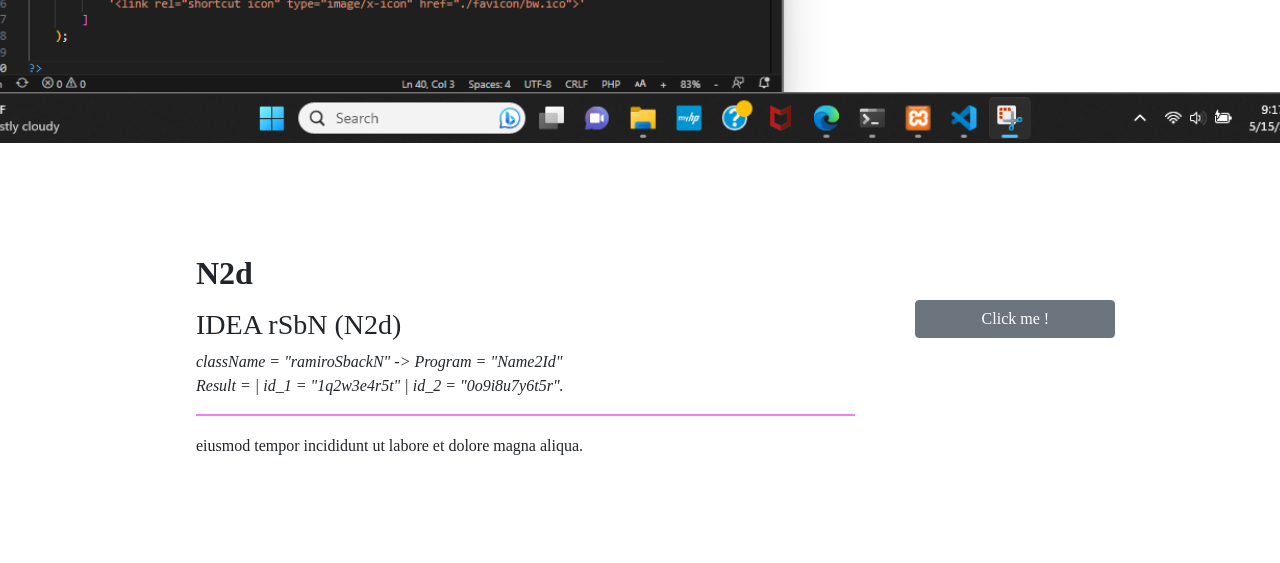
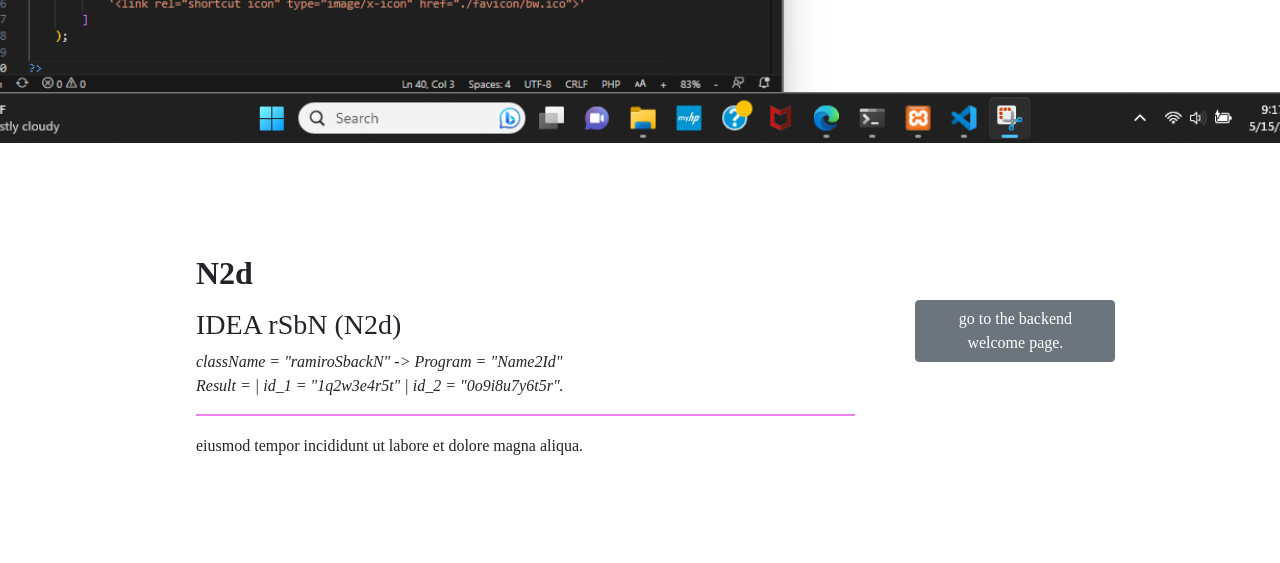
Before and after one commit to Name2Id/NRR-frontend, a plain HTML site: page index.html in a window 1280 px wide. Shown: the part 657-1220 px from the top of the page. Drawn offline with Linux system fonts and the light colour scheme; a web font is replaced by a local one.

Commit message:
agregando entrada al backend

```diff
--- a/index.html
+++ b/index.html
@@ -73,8 +73,8 @@
                     </p>
                 </div>
                 <div class="col-md-3 text-center" style="padding:5%;" data-aos="fade-up">
-                    <a href="#" class="btn btn-secondary btn-md" style="width: 200px;">
-                        Click me !
+                    <a href="../backend/" class="btn btn-secondary btn-md" style="width: 200px;">
+                        go to the backend welcome page.
                     </a>
                 </div>
             </div>
```
